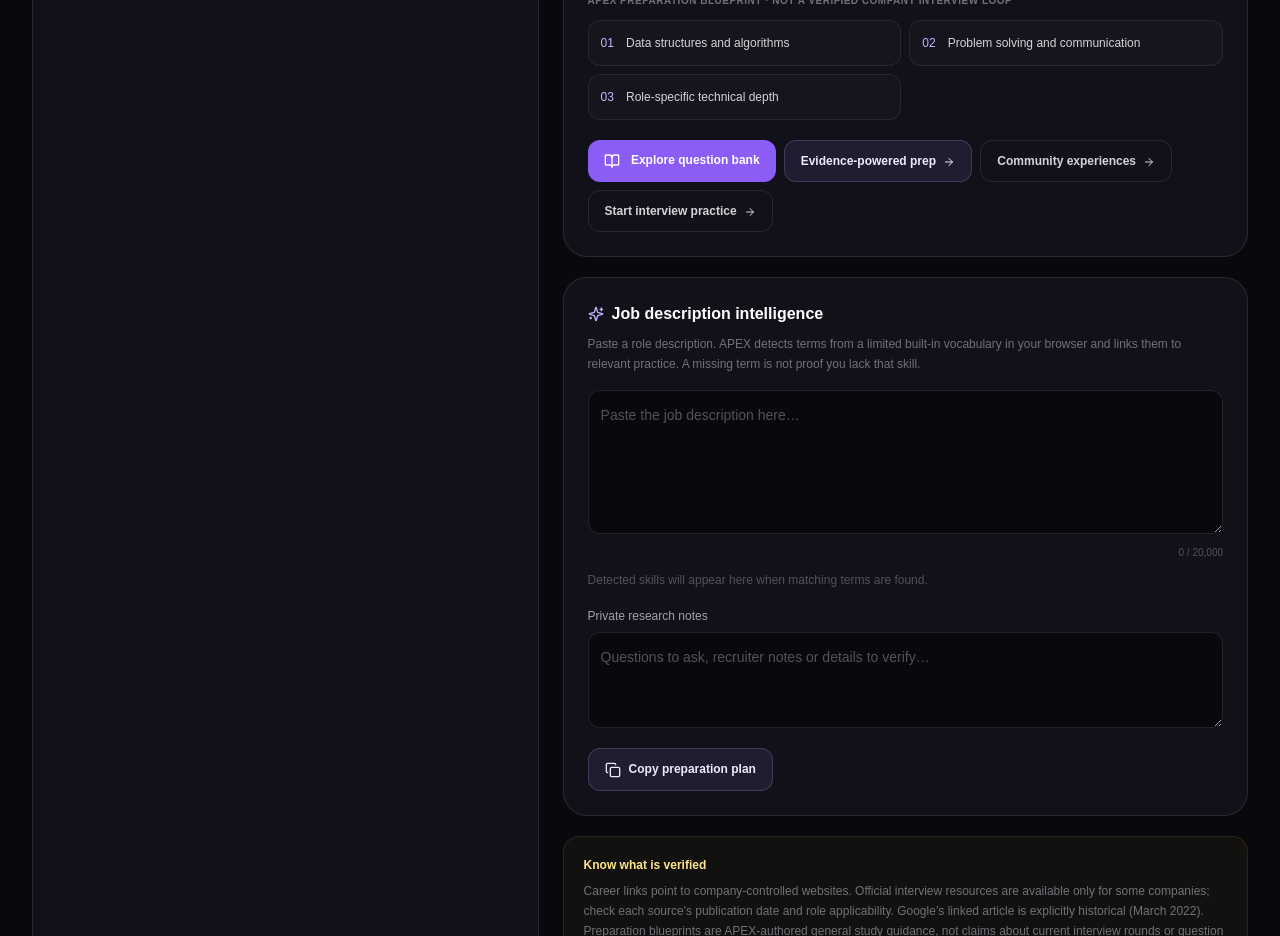
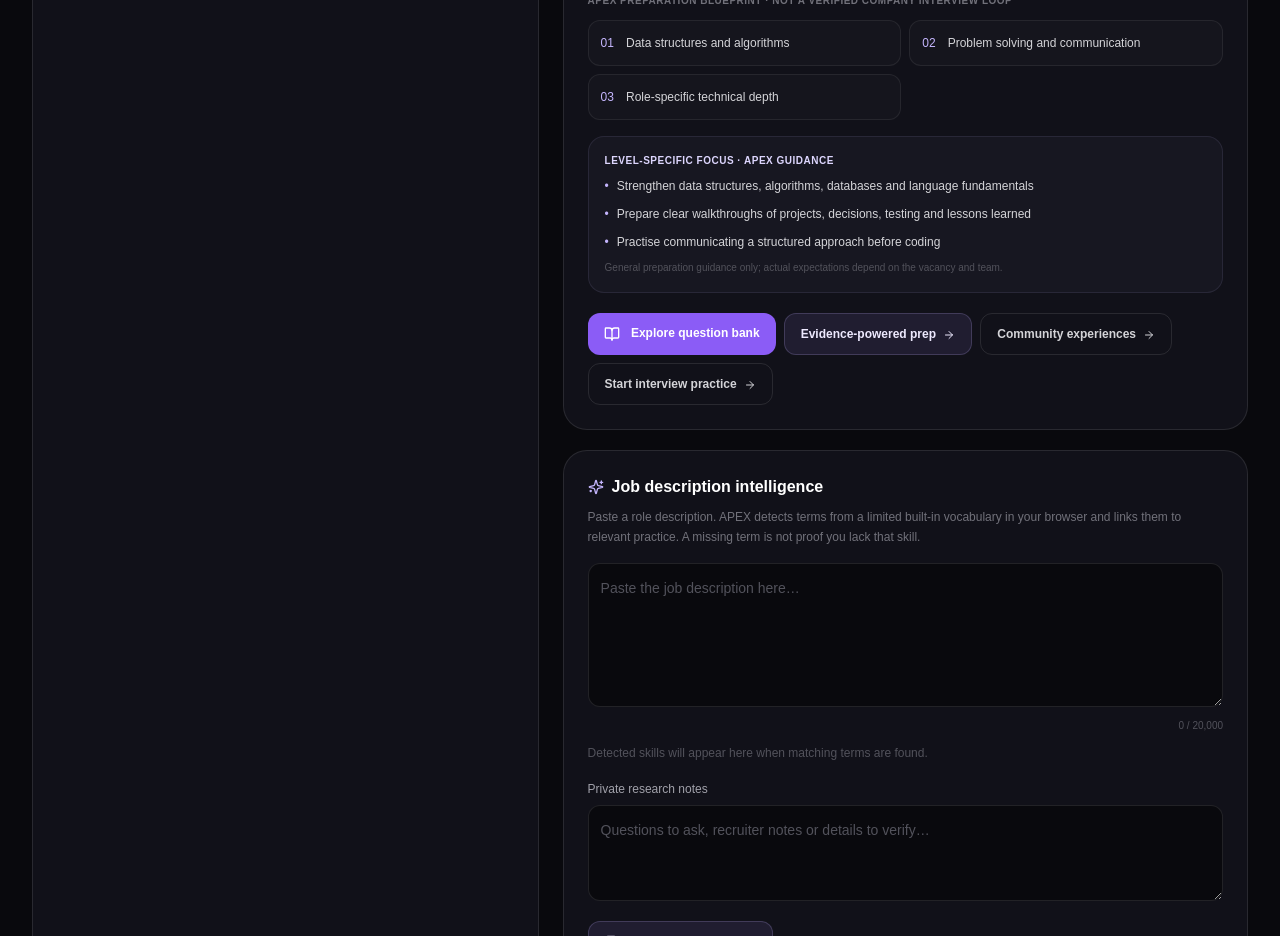
Before and after one commit to ansh44233/APEX-AI-Career-Developer-Intelligence-Platform, a Next.js app: page /features/company-intelligence in a window 1280 px wide. Shown: the part 3240-4176 px from the top of the page. Built offline with nearby package versions, Linux system fonts and the light colour scheme; no server answers; the database is empty.

Commit message:
feat(company-intelligence): tailor preparation guidance by experience level

```diff
--- a/src/app/features/company-intelligence/page.tsx
+++ b/src/app/features/company-intelligence/page.tsx
@@ -37,6 +37,13 @@ const roleGuidance: Record<string, string[]> = {
   "QA / Test Engineer": ["Test design, boundary cases and risk-based coverage", "Automation, API testing and debugging", "CI integration and defect communication"],
   "Security Engineer": ["Identity, access control and secure design", "Threat modelling and common application risks", "Logging, incident response and defensive testing"],
   "Product Manager": ["Product sense, user problems and prioritisation", "Metrics, experimentation and trade-off reasoning", "Stakeholder communication and execution"],
+};
+const levelGuidance: Record<(typeof levels)[number], string[]> = {
+  "Internship": ["Prioritise core CS concepts and learn to explain your reasoning while solving problems", "Use coursework and personal projects to demonstrate curiosity, iteration and fundamentals", "Ask clarifying questions and show how you respond to feedback"],
+  "Entry level / Graduate": ["Strengthen data structures, algorithms, databases and language fundamentals", "Prepare clear walkthroughs of projects, decisions, testing and lessons learned", "Practise communicating a structured approach before coding"],
+  "1–3 years": ["Show end-to-end ownership of features, from requirements through testing and release", "Bring concrete examples of debugging, production learning and collaboration", "Explain practical design trade-offs without overengineering"],
+  "3–6 years": ["Demonstrate ownership of services or substantial project areas and measurable outcomes", "Explain architecture, reliability, performance and maintainability trade-offs", "Prepare examples of mentoring, technical influence and cross-team delivery"],
+  "6+ years": ["Connect technical strategy to product, customer and organisational outcomes", "Discuss architecture evolution, risk management and operational decision-making", "Show how you raise engineering quality through technical leadership and coaching"],
 };
 const practiceLinks: Record<string, string> = {
   JavaScript: "/features/question-bank", TypeScript: "/features/question-bank", React: "/features/question-bank",
@@ -80,6 +87,7 @@ export default function CompanyIntel() {
       "Preparation blueprint (APEX-authored; not a confirmed company interview loop)",
       ...active.prepAreas.map(item => "• Company context: " + item),
       ...roleGuidance[role].map(item => "• Role focus: " + item),
+      ...levelGuidance[level].map(item => "• Level focus: " + item),
       "",
       "Job-description terms detected locally",
       ...(detected.length ? detected.map(item => "• " + item.label) : ["• No terms from the built-in vocabulary detected"]),
@@ -150,6 +158,7 @@ export default function CompanyIntel() {
             </div>
             <p className="mt-5 text-[10px] font-semibold tracking-wider text-zinc-500">APEX PREPARATION BLUEPRINT · NOT A VERIFIED COMPANY INTERVIEW LOOP</p>
             <div className="mt-3 grid gap-2 sm:grid-cols-2">{active.prepAreas.map((item,index)=><div key={item} className="flex gap-3 rounded-xl border border-white/[0.07] bg-white/[0.02] p-3 text-xs leading-5 text-zinc-300"><span className="text-violet-300">0{index+1}</span>{item}</div>)}</div>
+            <div className="mt-4 rounded-2xl border border-violet-300/10 bg-violet-300/[0.035] p-4"><p className="text-[10px] font-semibold tracking-wider text-violet-200">LEVEL-SPECIFIC FOCUS · APEX GUIDANCE</p><ul className="mt-2 space-y-2">{levelGuidance[level].map(item=><li key={item} className="flex gap-2 text-xs leading-5 text-zinc-300"><span className="text-violet-300">•</span>{item}</li>)}</ul><p className="mt-2 text-[10px] leading-4 text-zinc-600">General preparation guidance only; actual expectations depend on the vacancy and team.</p></div>
             <div className="mt-5 flex flex-wrap gap-2"><a href={"/features/question-bank?company=" + encodeURIComponent(active.name) + "&role=" + encodeURIComponent(role)} className="rounded-xl bg-violet-500 px-4 py-3 text-xs font-semibold hover:bg-violet-400"><BookOpen className="mr-2 inline h-4 w-4"/> Explore question bank</a><a href={"/features/interview-prep?company=" + encodeURIComponent(active.name) + "&role=" + encodeURIComponent(role)} className="rounded-xl border border-violet-300/20 bg-violet-400/10 px-4 py-3 text-xs font-semibold text-violet-100 hover:bg-violet-400/15">Evidence-powered prep <ArrowRight className="ml-1 inline h-3 w-3"/></a><a href={"/features/interview-experiences?company=" + encodeURIComponent(active.name) + "&role=" + encodeURIComponent(role)} className="rounded-xl border border-white/10 px-4 py-3 text-xs font-semibold text-zinc-300 hover:bg-white/[0.05]">Community experiences <ArrowRight className="ml-1 inline h-3 w-3"/></a><a href="/features/interview-lab" className="rounded-xl border border-white/10 px-4 py-3 text-xs font-semibold text-zinc-300 hover:bg-white/[0.05]">Start interview practice <ArrowRight className="ml-1 inline h-3 w-3"/></a></div>
           </section>
 
```
